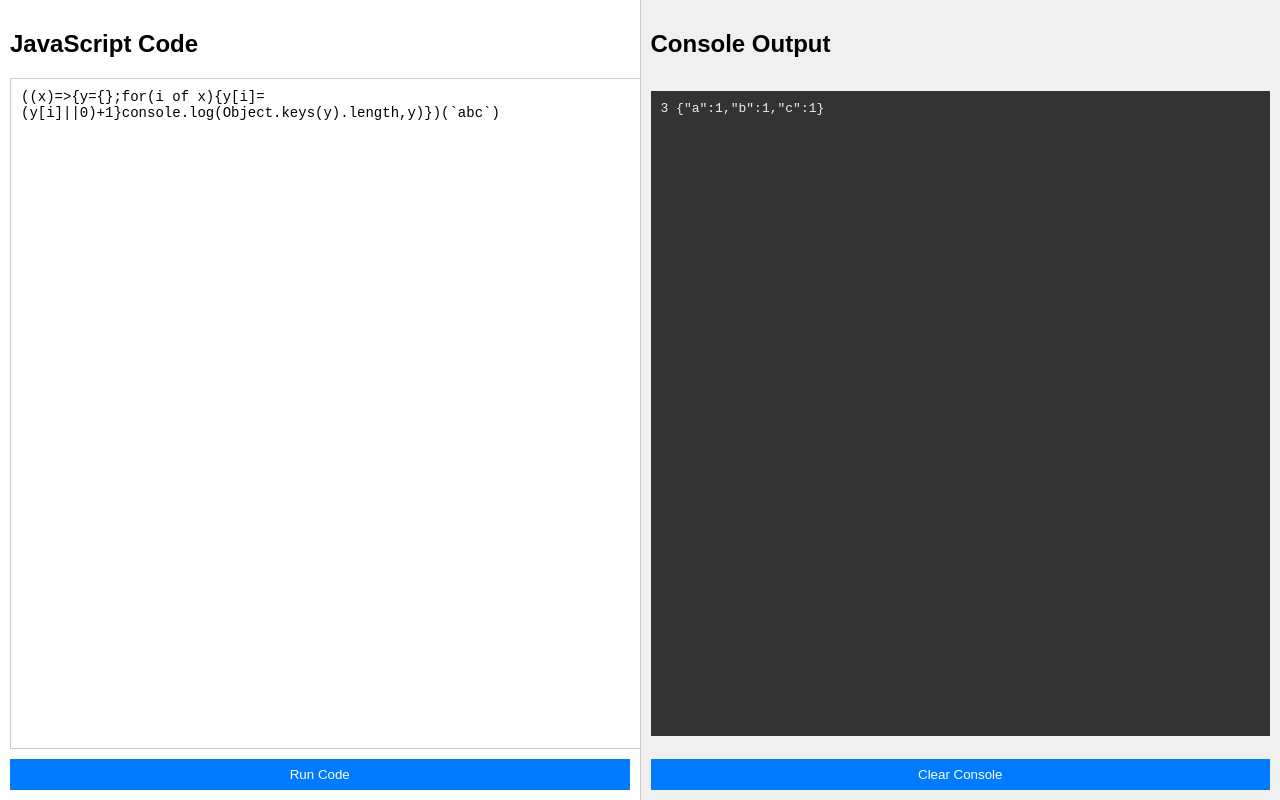
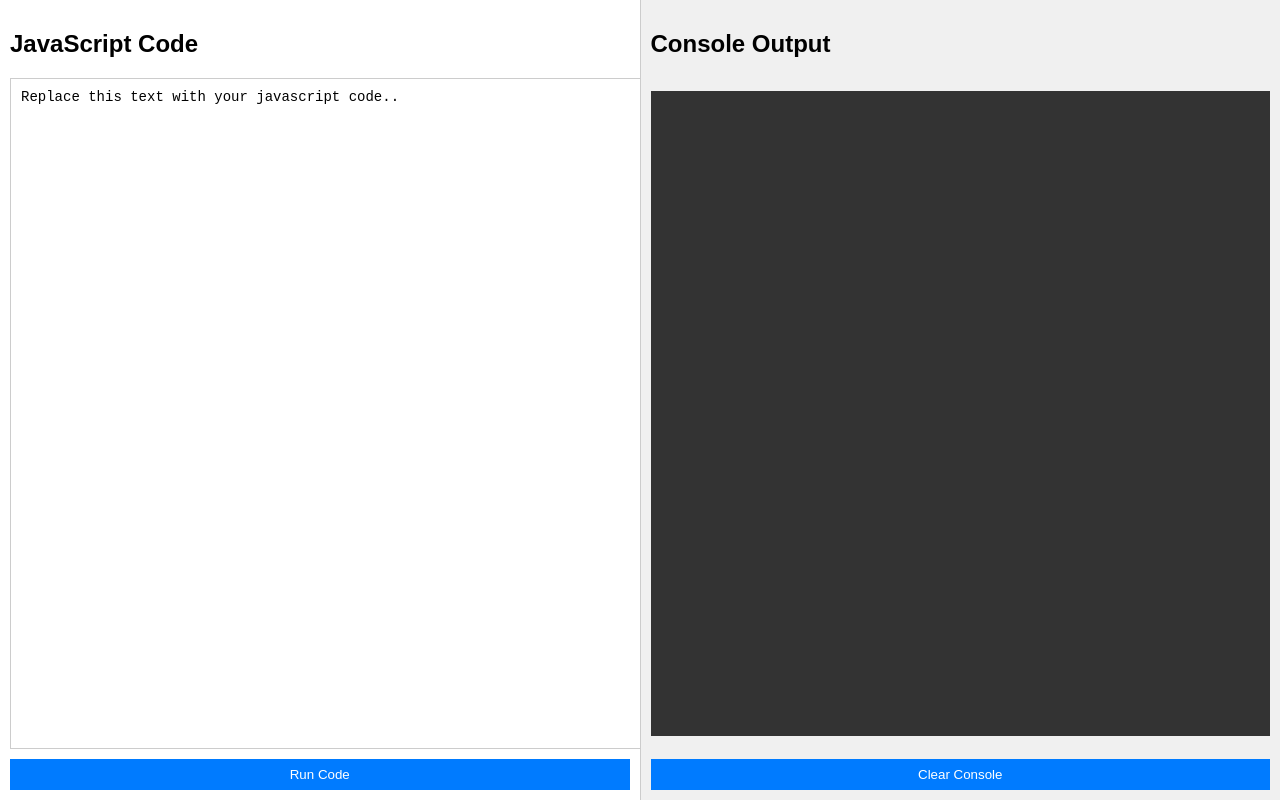
Before and after one commit to IL-Internet/JS-Editor, a plain HTML site: page index.html in a window 1280 px wide. Drawn offline with Linux system fonts and the light colour scheme.

Commit message:
Update textarea placeholder in index.html

```diff
--- a/index.html
+++ b/index.html
@@ -61,7 +61,7 @@
 <body>
     <div id="editor-container">
         <h2>JavaScript Code</h2>
-        <textarea id="code-editor" spellcheck="false">((x)=>{y={};for(i of x){y[i]=(y[i]||0)+1}console.log(Object.keys(y).length,y)})(`abc`)</textarea>
+        <textarea id="code-editor" spellcheck="false">Replace this text with your javascript code.. </textarea>
         <button onclick="runCode()">Run Code</button>
     </div>
     <div id="console-container">
```
